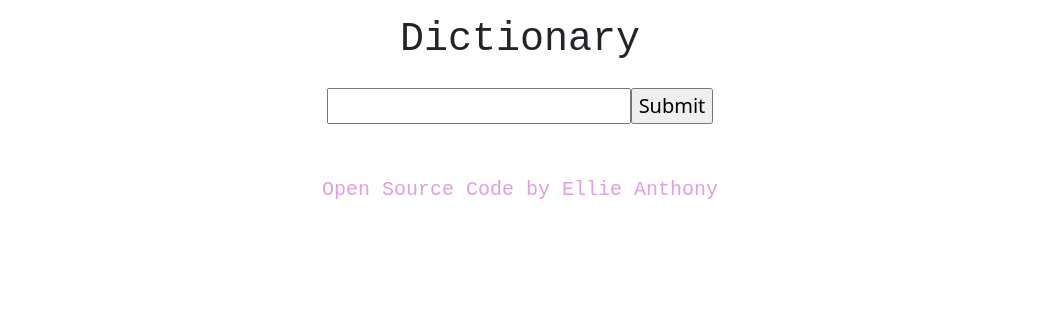
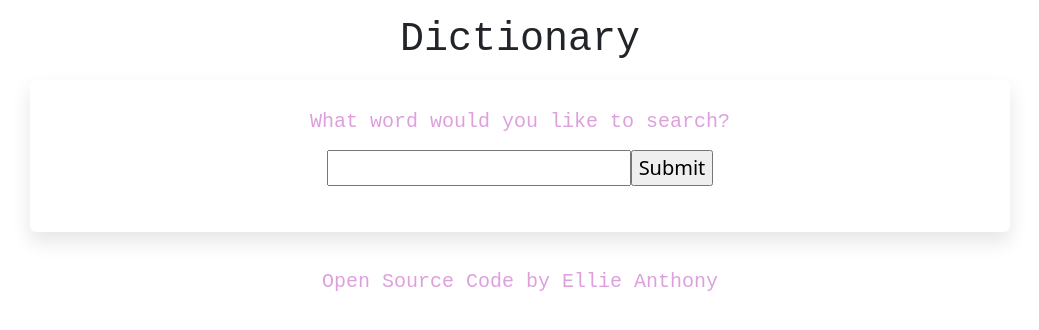
Before and after one commit to elliebanthony/dictionary-project, a React (Create React App) app: page / in a window 1280 px wide. Shown: the top 330 px of the page, without its empty margins (120-1159 px from the left). Built offline with nearby package versions, Linux system fonts and the light colour scheme.

Commit message:
fixed input css in Dict

```diff
--- a/src/Dictionary.js
+++ b/src/Dictionary.js
@@ -22,6 +22,7 @@ export default function Dictionary() {
   }
   return (
     <div className="Dict">
+      <h2> What word would you like to search? </h2>
       <form className="m-2 p-2" onSubmit={search}>
         <input type="search" onChange={handleKeyword} />
         <input type="submit" />
--- a/src/dictionary.css
+++ b/src/dictionary.css
@@ -1,9 +1,26 @@
-form {
-  text-align: center;
-}
 p {
   text-align: left;
   font-family: "Courier New", Courier, monospace;
+}
+.Dict h2 {
+  font-size: 20px;
+  text-align: center;
+  color: plum;
+  font-family: "Courier New", Courier, monospace;
+}
+.Dict form {
+  text-align: center;
+}
+.Dict input {
+  max-width: 100%;
+}
+.Dict {
+  padding: 30px;
+  border-radius: 6px;
+  box-shadow: 0 10px 20px rgb(0 0 0 / 10%);
+  margin-left: 150px;
+  margin-right: 150px;
+  max-width: 100%;
 }
 .results {
   text-align: center;
```
